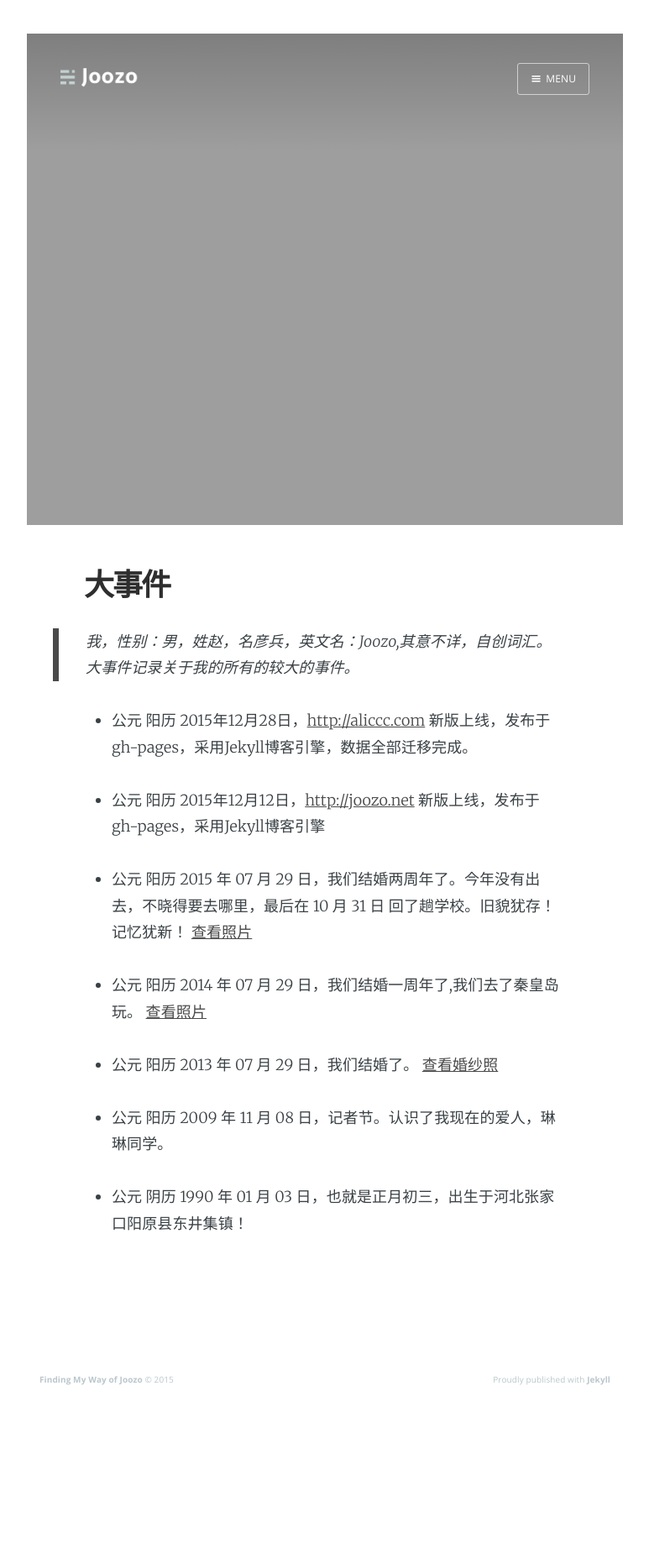
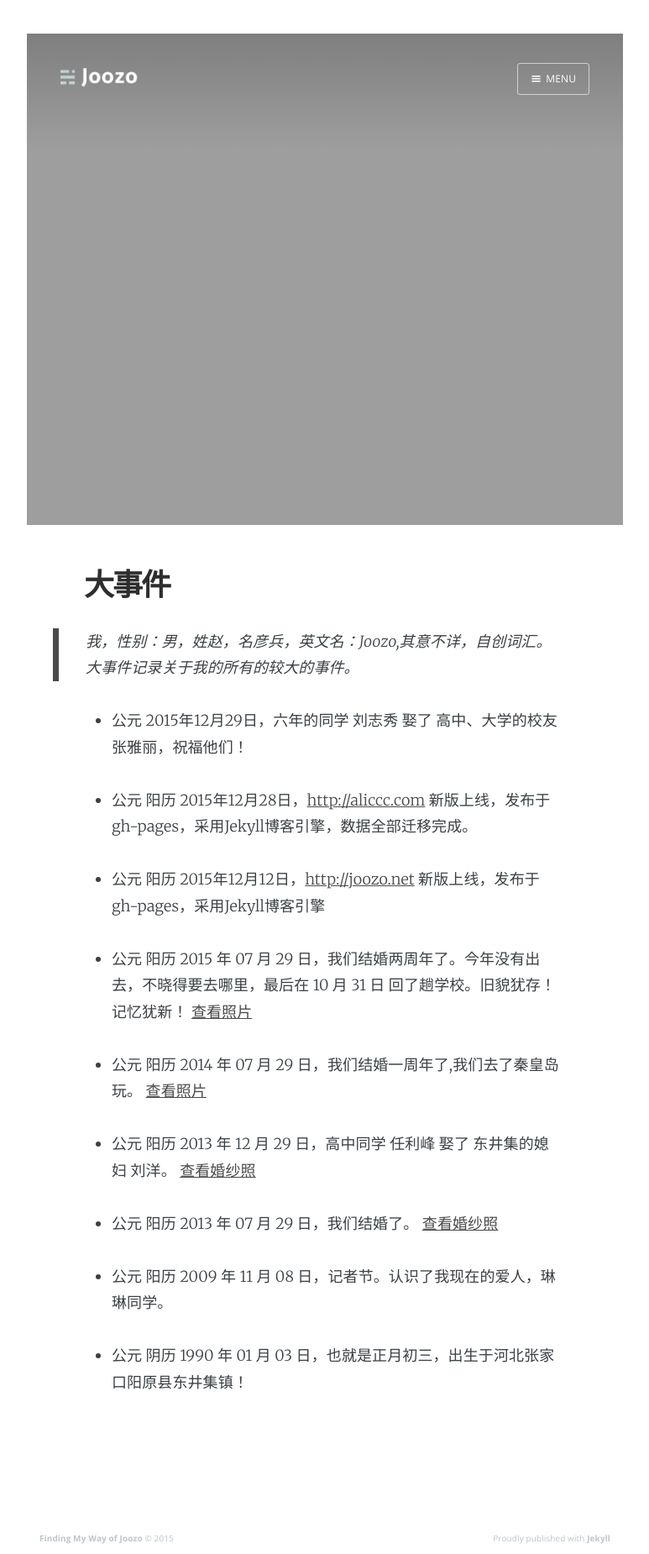
Before and after one commit to joo-studio/blog.joozo.cn, a Jekyll site: the page built from event.md, in a window 1280 px wide. Shown: the whole page at 84% size, without its empty margins (253-1026 px from the left). Built offline with Jekyll 4.4.1, drawn with Linux system fonts in a browser that asks for light colours; nearby versions of some CDN libraries; Markdown is read by kramdown in place of the engine named in the settings; before the commit the page ends 1661 px from its top, so only the background shows below that.

Commit message:
add new event

```diff
--- a/_posts/2014-09-27-a-full-and-comprehensive-style-test.html
+++ b/_posts/2014-09-27-a-full-and-comprehensive-style-test.html
@@ -229,7 +229,8 @@ c.draw = function() {
   c.fillStyle = bg;
   c.fillRect(0,0,c.width,c.height);
 }
-</code></pre>
+</code>
+</pre>
 
 <p>See the Pen <a href='http://codepen.io/rglazebrook/pen/bcqhe/'>Simple Rotating Spinner</a> by Rob Glazebrook (<a href='http://codepen.io/rglazebrook'>@rglazebrook</a>) on <a href='http://codepen.io'>CodePen</a>.</p>
 
--- a/event.md
+++ b/event.md
@@ -12,6 +12,8 @@ current: big-event
 > 我，性别：男，姓赵，名彦兵，英文名：Joozo,其意不详，自创词汇。
 > 大事件记录关于我的所有的较大的事件。
 
+* 公元 2015年12月29日，六年的同学 刘志秀 娶了 高中、大学的校友 张雅丽，祝福他们！
+
 * 公元 阳历 2015年12月28日，[http://aliccc.com](http://aliccc.com) 新版上线，发布于gh-pages，采用Jekyll博客引擎，数据全部迁移完成。
 
 * 公元 阳历 2015年12月12日，[http://joozo.net](http://joozo.net) 新版上线，发布于gh-pages，采用Jekyll博客引擎
@@ -20,6 +22,8 @@ current: big-event
 
 * 公元 阳历 2014 年 07 月 29 日，我们结婚一周年了,我们去了秦皇岛玩。 [查看照片](http://one.zhaoyanbing.cn/)
 
+* 公元 阳历 2013 年 12 月 29 日，高中同学 任利峰 娶了 东井集的媳妇 刘洋。 [查看婚纱照](http://wedding.zhaoyanbing.cn/)
+
 * 公元 阳历 2013 年 07 月 29 日，我们结婚了。 [查看婚纱照](http://wedding.zhaoyanbing.cn/)
 
 * 公元 阳历 2009 年 11 月 08 日，记者节。认识了我现在的爱人，琳琳同学。
```
Also changed, not shown: about.md (+3 -0 lines).
